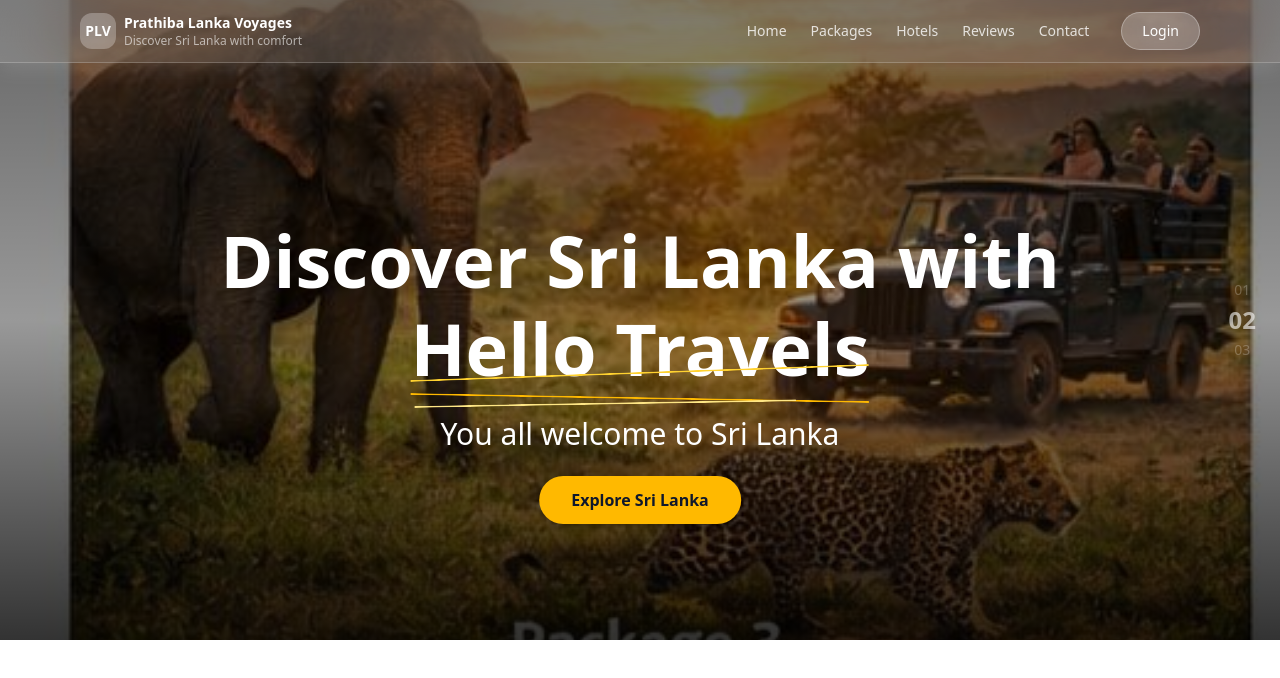
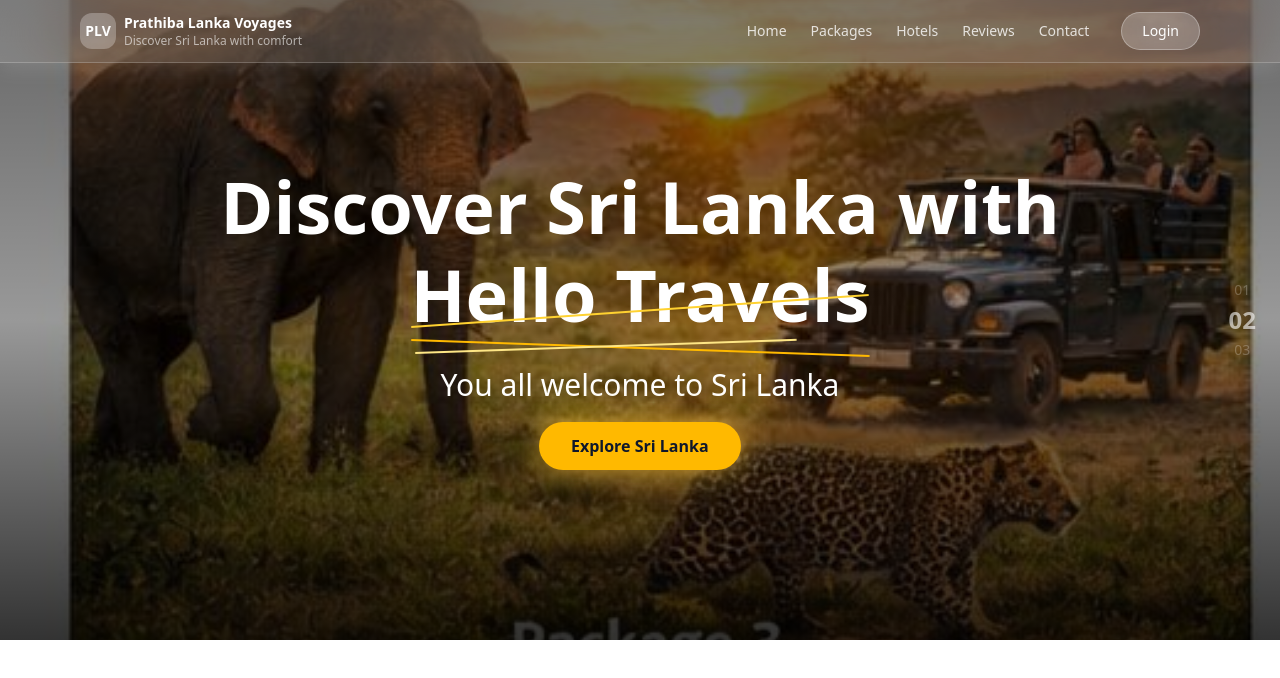
Before and after one commit to viraj2001-j/prathiba-lanka, a Next.js app: page /test2 in a window 1280 px wide. Shown: the top 678 px of the page. Built offline with nearby package versions, Linux system fonts and the light colour scheme.

Commit message:
new hero

```diff
--- a/app/globals.css
+++ b/app/globals.css
@@ -1,4 +1,9 @@
 @import "tailwindcss";
+
+body {
+  margin: 0;
+}
+
 /*
 :root {
   --background: #ffffff;
--- a/app/test2/page.tsx
+++ b/app/test2/page.tsx
@@ -27,8 +27,8 @@ export default function HeroSection() {
   };
 
   return (
-    <section className="relative w-full min-h-[80vh] text-white overflow-hidden">
-      {/* Background */}
+    <section className="relative w-full min-h-[80vh] text-white overflow-hidden flex items-center">
+      {/* Background image + overlay */}
       <div className="absolute inset-0">
         <Image
           src={heroImages[index]}
@@ -40,42 +40,42 @@ export default function HeroSection() {
         <div className="absolute inset-0 bg-gradient-to-b from-black/60 via-black/40 to-black/80" />
       </div>
 
-      {/* Text + animations */}
-      <div className="absolute z-20 top-[35%] left-1/2 -translate-x-1/2 text-center">
-        {/* Line 1 */}
-        <p className="text-5xl md:text-6xl lg:text-7xl font-bold whitespace-nowrap animate-hero-line-top">
+      {/* CENTERED CONTENT */}
+      <div className="relative z-20 w-full text-center px-4">
+        <p className="text-5xl md:text-6xl lg:text-7xl font-bold whitespace-nowrap hero-line-top">
           Discover Sri Lanka with
         </p>
 
-        {/* Line 2 + underline */}
         <div className="mt-4 relative inline-block">
-          <span className="text-5xl md:text-6xl lg:text-7xl font-bold animate-hero-line-main">
+          <span className="text-5xl md:text-6xl lg:text-7xl font-bold hero-line-main">
             Hello Travels
           </span>
 
-          {/* Underlines */}
           <div className="absolute inset-x-0 -bottom-6 h-7 flex flex-col justify-between pointer-events-none">
-            {/* Line 1 */}
-            <span className="block w-full border-b-2 border-amber-300 rounded-full -rotate-[2deg] origin-left animate-draw-line-1 [animation-delay:0.2s]" />
-            {/* Line 2 */}
-            <span className="block w-full border-b-2 border-amber-400 rounded-full rotate-[1deg] origin-left animate-draw-line-2 [animation-delay:0.3s]" />
-            {/* Line 3 */}
-            <span className="block w-10/12 border-b-2 border-amber-200 rounded-full -rotate-[1deg] translate-x-1 origin-left animate-draw-line-3 [animation-delay:0.4s]" />
+            <span className="block w-full border-b-2 border-amber-300 rounded-full rotate-[-2deg] origin-left animate-drawLine1" />
+            <span className="block w-full border-b-2 border-amber-400 rounded-full rotate-[1deg] origin-left animate-drawLine2" />
+            <span className="block w-10/12 border-b-2 border-amber-200 rounded-full rotate-[-1deg] translate-x-1 origin-left animate-drawLine3" />
           </div>
         </div>
 
-        {/* Subline */}
-        <p className="mt-8 text-xl md:text-2xl lg:text-3xl animate-hero-subline [animation-delay:0.8s]">
+        <p className="mt-8 text-xl md:text-2xl lg:text-3xl hero-subline">
           You all welcome to Sri Lanka
         </p>
 
-        {/* Button */}
-        <button className="mt-6 px-8 py-3 bg-amber-400 text-slate-900 font-semibold rounded-full shadow-md hover:bg-amber-300 transition animate-hero-button-slide [animation-delay:1.4s]">
+        <button
+          className="
+            mt-6 px-8 py-3
+            bg-amber-400 text-slate-900 font-semibold
+            rounded-full shadow-md
+            hover:bg-amber-300 transition
+            hero-button-slide
+          "
+        >
           Explore Sri Lanka
         </button>
       </div>
 
-      {/* Slide number indicator */}
+      {/* Slide indicator */}
       <div className="absolute right-6 top-1/2 -translate-y-1/2 flex flex-col items-center text-white/60 select-none">
         <span className="opacity-40 text-sm transition duration-500">
           {getSlideNumber(-1)}
--- a/components/HeroSection.tsx
+++ b/components/HeroSection.tsx
@@ -1,8 +1,139 @@
+// "use client";
+
+// import { useState, useEffect } from "react";
+// import Image from "next/image";
+
+
+// const heroImages = [
+//   "/hero/srilanka-1.jpg",
+//   "/hero/srilanka-2.jpg",
+//   "/hero/srilanka-3.jpg",
+//   "/hero/srilanka-4.jpg",
+// ];
+
+// export default function HeroSection() {
+//   const [index, setIndex] = useState(0);
+
+//   // Auto swap every 5 seconds
+//   useEffect(() => {
+//     const timer = setInterval(() => {
+//       setIndex((prev) => (prev + 1) % heroImages.length);
+//     }, 5000);
+
+//     return () => clearInterval(timer);
+//   }, []);
+
+//   // Number helper
+//   const getSlideNumber = (offset: number) => {
+//     const num = (index + offset + heroImages.length) % heroImages.length;
+//     return String(num + 1).padStart(2, "0");
+//   };
+
+//   return (
+//     <section className="relative w-full min-h-[80vh] text-white overflow-hidden">
+//       {/* Background */}
+//       <div className="absolute inset-0">
+//         <Image
+//           src={heroImages[index]}
+//           alt="Sri Lanka Hero"
+//           fill
+//           priority
+//           className="object-cover transition-opacity duration-700"
+//         />
+//         <div className="absolute inset-0 bg-gradient-to-b from-black/60 via-black/40 to-black/80" />
+//       </div>
+
+//       {/* 🌟 Two lines + animated underline (CENTER TOP) */}
+//       <div className="absolute z-20 top-35 left-1/2 -translate-x-1/2 text-center">
+
+//         {/* First line – comes from back to front */}
+
+//         {/* <span>Prathiba Lanka Voyages</span> */}
+
+// <p className="text-5xl md:text-6xl lg:text-7xl font-bold whitespace-nowrap hero-line-top">
+//   Discover Sri Lanka with
+// </p>
+
+//         {/* Second line + underline */}
+//         <div className="mt-4 relative inline-block">
+//           <span className="text-5xl md:text-6xl lg:text-7xl font-bold hero-line-main">
+//             Hello Travels
+//           </span>
+
+//           {/* Hand-drawn underline */}
+//           <div className="absolute inset-x-0 -bottom-6 h-7 flex flex-col justify-between pointer-events-none">
+
+//             {/* Line 1 */}
+//             <span
+//               className="
+//                 block w-full border-b-2 border-amber-300 rounded-full
+//                 rotate-[-2deg]
+//                 origin-left
+//                 animate-drawLine1
+//               "
+//             />
+
+//             {/* Line 2 */}
+//             <span
+//               className="
+//                 block w-full border-b-2 border-amber-400 rounded-full
+//                 rotate-[1deg]
+//                 origin-left
+//                 animate-drawLine2
+//               "
+//             />
+
+//             {/* Line 3 */}
+//             <span
+//               className="
+//                 block w-10/12 border-b-2 border-amber-200 rounded-full
+//                 rotate-[-1deg] translate-x-1
+//                 origin-left
+//                 animate-drawLine3
+//               "
+//             />
+//           </div>
+//         </div>
+//         {/* NEW: "You all welcome to Sri Lanka" – starts under, moves down */}
+//         <p className="mt-8 text-xl md:text-2xl lg:text-3xl hero-subline">
+//           You all welcome to Sri Lanka
+//         </p>
+// <br />
+// {/* NEW BUTTON (slides from right → center) */}
+// <button
+//   className="
+//     mt-6 px-8 py-3
+//     bg-amber-400 text-slate-900 font-semibold
+//     rounded-full shadow-md
+//     hover:bg-amber-300 transition
+//     hero-button-slide
+//   "
+// >
+//   Explore Sri Lanka
+// </button>
+//       </div>
+
+//       {/* Right-side middle slide number indicator */}
+//       <div className="absolute right-6 top-1/2 -translate-y-1/2 flex flex-col items-center text-white/60 select-none">
+//         <span className="opacity-40 text-sm transition duration-500">
+//           {getSlideNumber(-1)}
+//         </span>
+//         <span className="text-2xl font-semibold my-1">
+//           {getSlideNumber(0)}
+//         </span>
+//         <span className="opacity-40 text-sm transition duration-500">
+//           {getSlideNumber(1)}
+//         </span>
+//       </div>
+//     </section>
+//   );
+// }
+
+
 "use client";
 
 import { useState, useEffect } from "react";
 import Image from "next/image";
-
 
 const heroImages = [
   "/hero/srilanka-1.jpg",
@@ -14,7 +145,6 @@ const heroImages = [
 export default function HeroSection() {
   const [index, setIndex] = useState(0);
 
-  // Auto swap every 5 seconds
   useEffect(() => {
     const timer = setInterval(() => {
       setIndex((prev) => (prev + 1) % heroImages.length);
@@ -23,15 +153,14 @@ export default function HeroSection() {
     return () => clearInterval(timer);
   }, []);
 
-  // Number helper
   const getSlideNumber = (offset: number) => {
     const num = (index + offset + heroImages.length) % heroImages.length;
     return String(num + 1).padStart(2, "0");
   };
 
   return (
-    <section className="relative w-full min-h-[80vh] text-white overflow-hidden">
-      {/* Background */}
+    <section className="relative w-full min-h-[80vh] text-white overflow-hidden flex items-center">
+      {/* Background image + overlay */}
       <div className="absolute inset-0">
         <Image
           src={heroImages[index]}
@@ -43,63 +172,28 @@ export default function HeroSection() {
         <div className="absolute inset-0 bg-gradient-to-b from-black/60 via-black/40 to-black/80" />
       </div>
 
-      {/* 🌟 Two lines + animated underline (CENTER TOP) */}
-      <div className="absolute z-20 top-35 left-1/2 -translate-x-1/2 text-center">
-
-        {/* First line – comes from back to front */}
-
-        {/* <span>Prathiba Lanka Voyages</span> */}
-
+      {/* CENTERED CONTENT */}
+      <div className="relative z-20 w-full text-center px-4">
         <p className="text-5xl md:text-6xl lg:text-7xl font-bold whitespace-nowrap hero-line-top">
           Discover Sri Lanka with
         </p>
 
-        {/* Second line + underline */}
         <div className="mt-4 relative inline-block">
           <span className="text-5xl md:text-6xl lg:text-7xl font-bold hero-line-main">
             Hello Travels
           </span>
 
-          {/* Hand-drawn underline */}
           <div className="absolute inset-x-0 -bottom-6 h-7 flex flex-col justify-between pointer-events-none">
-
-            {/* Line 1 */}
-            <span
-              className="
-                block w-full border-b-2 border-amber-300 rounded-full
-                rotate-[-2deg]
-                origin-left
-                animate-drawLine1
-              "
-            />
-
-            {/* Line 2 */}
-            <span
-              className="
-                block w-full border-b-2 border-amber-400 rounded-full
-                rotate-[1deg]
-                origin-left
-                animate-drawLine2
-              "
-            />
-
-            {/* Line 3 */}
-            <span
-              className="
-                block w-10/12 border-b-2 border-amber-200 rounded-full
-                rotate-[-1deg] translate-x-1
-                origin-left
-                animate-drawLine3
-              "
-            />
+            <span className="block w-full border-b-2 border-amber-300 rounded-full rotate-[-2deg] origin-left animate-drawLine1" />
+            <span className="block w-full border-b-2 border-amber-400 rounded-full rotate-[1deg] origin-left animate-drawLine2" />
+            <span className="block w-10/12 border-b-2 border-amber-200 rounded-full rotate-[-1deg] translate-x-1 origin-left animate-drawLine3" />
           </div>
         </div>
-        {/* NEW: "You all welcome to Sri Lanka" – starts under, moves down */}
+
         <p className="mt-8 text-xl md:text-2xl lg:text-3xl hero-subline">
           You all welcome to Sri Lanka
         </p>
-<br />
-{/* NEW BUTTON (slides from right → center) */}
+
         <button
           className="
             mt-6 px-8 py-3
@@ -113,7 +207,7 @@ export default function HeroSection() {
         </button>
       </div>
 
-      {/* Right-side middle slide number indicator */}
+      {/* Slide indicator */}
       <div className="absolute right-6 top-1/2 -translate-y-1/2 flex flex-col items-center text-white/60 select-none">
         <span className="opacity-40 text-sm transition duration-500">
           {getSlideNumber(-1)}
```
Lines whose indentation alone changed are shown as unchanged.
